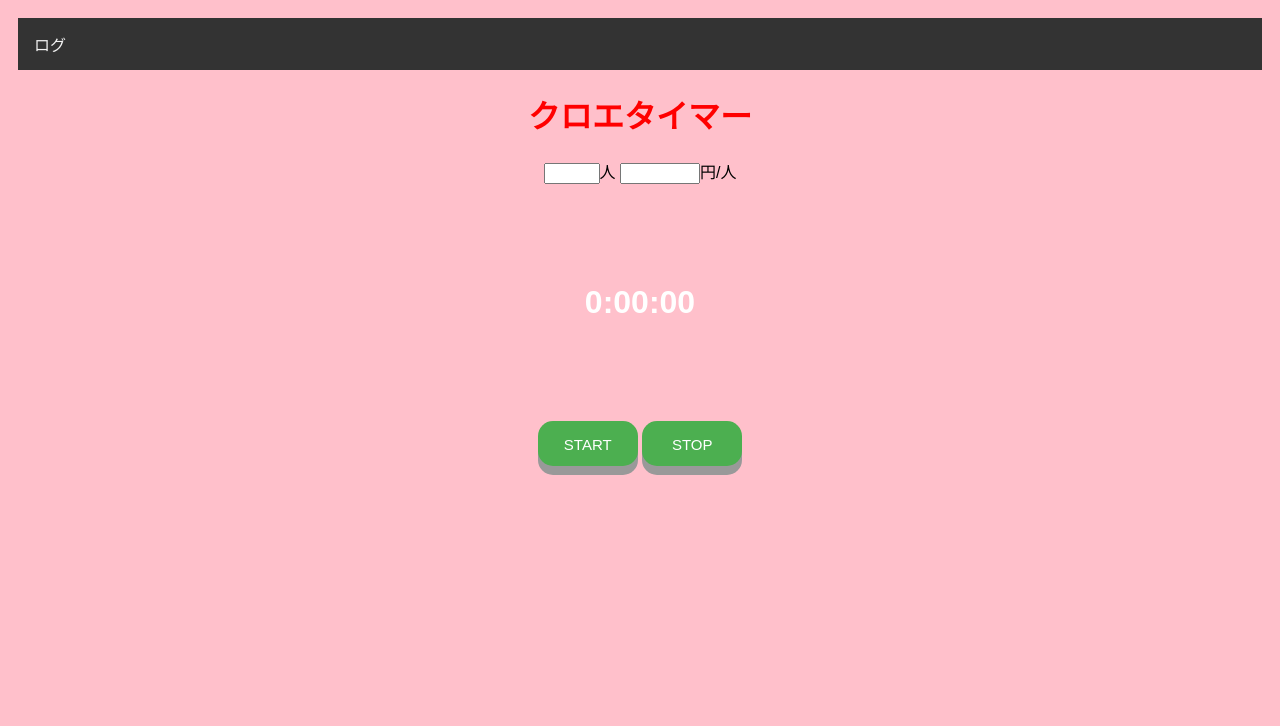
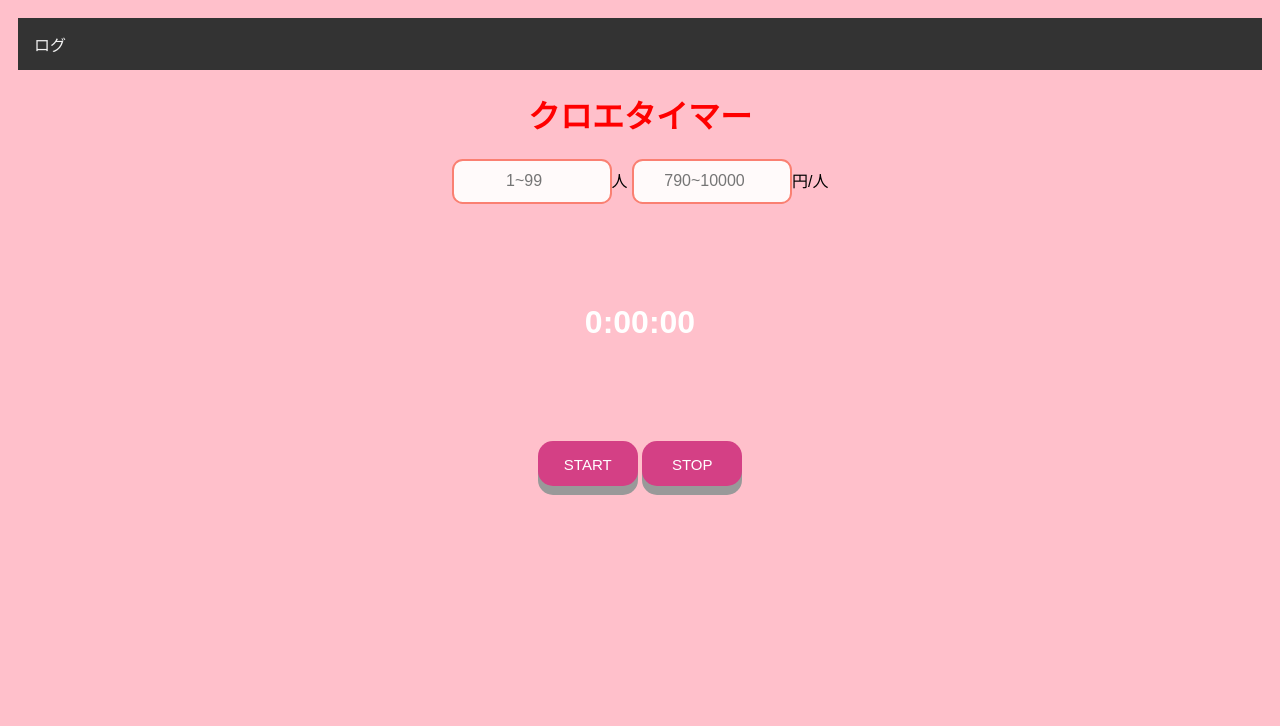
Before and after one commit to zakanwang/GMKRKapp, a PHP site: page / in a window 1280 px wide. Shown: the top 726 px of the page. Run offline with PHP 8.4, Linux system fonts and the light colour scheme.

Commit message:
カラーチェンジ

```diff
--- a/css/style.css
+++ b/css/style.css
@@ -44,9 +44,16 @@ body, #wrapper{
     color: black;
 }
 
-
-.clock {
-    text-align: center;
+/* 入力欄 */
+.people input{
+    border: 2px solid SALMON;  /* 枠線 */
+    border-radius: 0.67em;   /* 角丸 */
+    padding: 0.5em;          /* 内側の余白量 */
+    background-color: snow;  /* 背景色 */
+    width: 10em;             /* 横幅いっぱいにする */
+    box-sizing: border-box;  /* ※これがないと横にはみ出る */
+    height: 45px;           /* 高さ */
+    font-size: 1em;          /* 文字サイズ */
 }
 
 h1{
@@ -64,16 +71,16 @@ h1{
   text-decoration: none;
   outline: none;
   color: #fff;
-  background-color: #4CAF50;
+  background-color: rgb(212, 64, 133);
   border: none;
   border-radius: 15px;
   box-shadow: 0 9px #999;
 }
 
-.myButton:hover {background-color: #3e8e41}
+.myButton:hover {background-color: #88275f}
 
 .myButton:active {
-  background-color: #3e8e41;
+  background-color: #88275f;
   box-shadow: 0 5px #666;
   transform: translateY(4px);
 }
--- a/index.html
+++ b/index.html
@@ -18,8 +18,8 @@
     <h1 class="title">クロエタイマー</h1>
     <!--人数-->
     <div class="people">
-        <input type="number" name="people" min="1" max="99">人
-        <input type="number" name="money" min="790" max="10000">円/人
+        <input type="number" name="peoples" min="1" max="99" placeholder="1~99">人
+        <input type="number" name="money" min="790" max="10000" placeholder="790~10000">円/人
     </div>
         <!--時計-->
     <div class="clock">
@@ -35,6 +35,5 @@
     <div class="footer">
         <h3>Ⓒ 2020 Kanae Bucket Plus</h3>
     </div>
-
 </body>
 </html>
```
